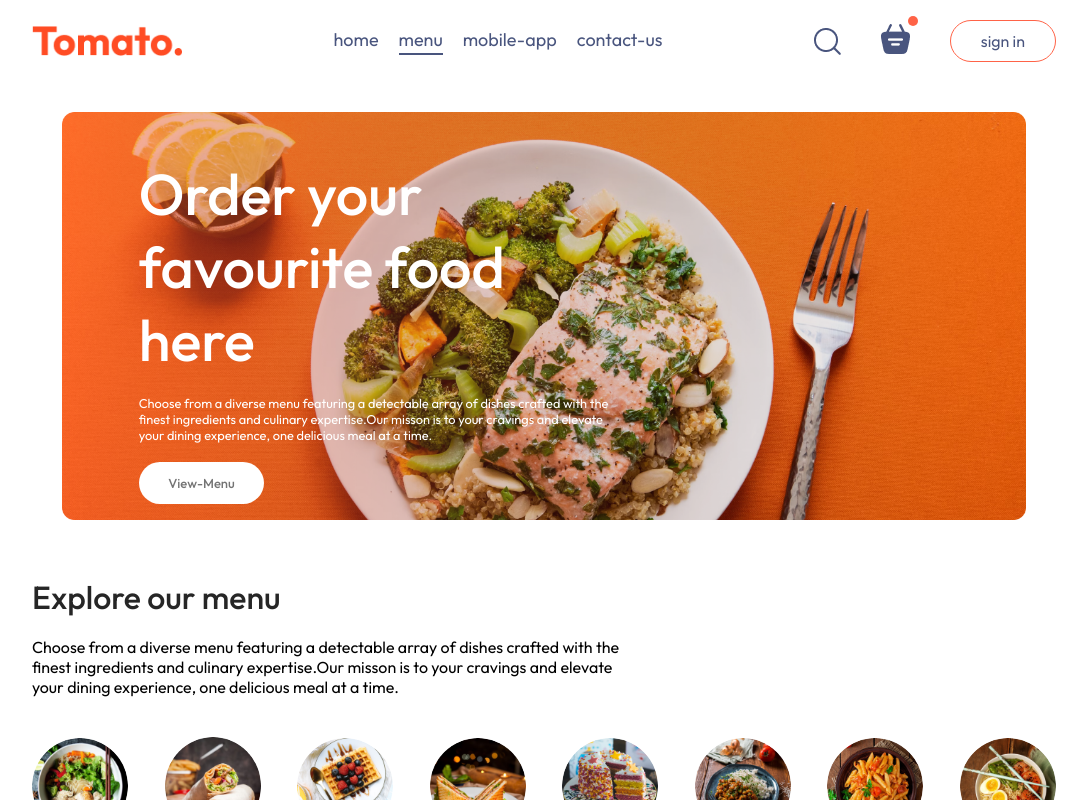
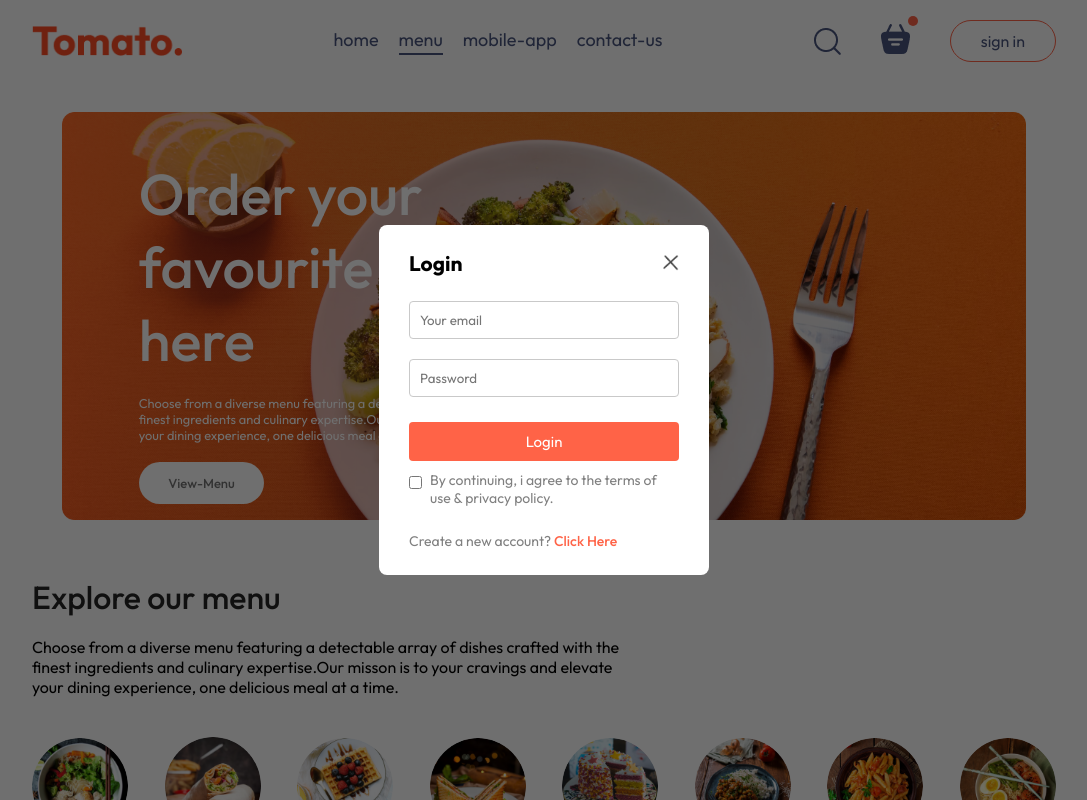
Before and after one commit to Dhack99/Food_Delivery_App, a React (Vite) app: page / in a window 1280 px wide. Both pictures are taken after a click on the button "sign in". Shown: the top 800 px of the page, without its empty margins (96-1183 px from the left). Built offline with nearby package versions, Linux system fonts and the light colour scheme.

Commit message:
Login/Sign Up

```diff
--- a/src/App.jsx
+++ b/src/App.jsx
@@ -1,16 +1,21 @@
-import React from 'react'
+import React, { useState } from 'react'
 import Navbar from './components/Navbar/Navbar'
 import { Route, Routes } from 'react-router-dom'
 import Home from './pages/Home/Home'
 import Cart from './pages/Cart/Cart'
 import PlaceOrder from './pages/PlaceOrder/PlaceOrder'
 import Footer from './components/Footer/Footer'
+import LoginPopup from './components/LoginPopup/LoginPopup'
 
 const App = () => {
+
+  const [showLogin,setShowLogin] = useState(false);
+
   return (
     <>
+    {showLogin?<LoginPopup setShowLogin={setShowLogin}/>:<></>}
       <div className="app">
-        <Navbar />
+        <Navbar setShowLogin={setShowLogin}/>
         <Routes>
           <Route path="/" element={<Home />} />
           <Route path="/cart" element={<Cart />} />
--- /dev/null
+++ b/src/components/LoginPopup/LoginPopup.css
@@ -0,0 +1,76 @@
+.login-popup{
+    position: absolute;
+    z-index: 1;
+    width: 100%;
+    height: 100%;
+    background-color: #00000090;
+    display: grid;
+}
+
+.login-popup-container{
+    place-self: center;
+    width: max(23vw,330px);
+    color: #808080;
+    background-color: white;
+    display: flex;
+    flex-direction: column;
+    gap: 25px;
+    padding: 25px 30px;
+    border-radius: 8px;
+    font-size: 14px;
+    animation: fadeIn 0.5s;
+
+}
+
+.login-popup-title{
+    display: flex;
+    justify-content: space-between;
+    align-items: center;
+    color: black;
+}
+
+.login-popup-title img{
+    width: 16px;
+    cursor: pointer;
+}
+
+.login-popup-inputs{
+    display: flex;
+    flex-direction: column;
+    gap: 20px;
+}
+
+.login-popup-inputs input{
+    outline: none;
+    border: 1px solid #c9c9c9;
+    padding: 10px;
+    border-radius: 4px;
+}
+
+.login-popup-container button{
+    border: none;
+    padding: 10px;
+    border-radius:4px ;
+    color: white;
+    background-color:tomato ;
+    font-size: 15px;
+    cursor: pointer;
+}
+
+.login-popup-condition{
+    display: flex;
+    align-items: start;
+    gap: 8px;
+    margin-top: -15px;
+}
+
+.login-popup-condition input{
+    margin-top: 5px;
+}
+
+.login-popup p span{
+    color: tomato;
+    font-weight: 500;
+    cursor: pointer;
+
+}
--- /dev/null
+++ b/src/components/LoginPopup/LoginPopup.jsx
@@ -0,0 +1,34 @@
+import { useState } from 'react';
+import './LoginPopup.css';
+import { assets } from '../../assets/assets';
+
+const LoginPopup = ({setShowLogin}) => {
+
+    const [currState,setCurrState] = useState("Login")
+
+  return (
+    <div className='login-popup'>
+        <form  className="login-popup-container">
+            <div className="login-popup-title">
+                <h2>{currState}</h2>
+                <img onClick={()=>setShowLogin(false)} src={assets.cross_icon} alt=''/>
+            </div>
+            <div className="login-popup-inputs">
+                {currState==="Login"?<></>:<input type='text' placeholder='Your name' required/> }
+                <input type='email' placeholder='Your email' required/>
+                <input type='password' placeholder='Password' required/>
+            </div>
+            <button>{currState==="Sign Up"?"Create account":"Login"}</button>
+            <div className="login-popup-condition">
+                <input type="checkbox" required/>
+                <p>By continuing, i agree to the terms of use & privacy policy.</p>
+            </div>
+            {currState==="Login"
+            ?<p>Create a new account? <span onClick={()=>setCurrState("Sign Up")}>Click Here</span></p>
+            :<p>Already have an account? <span onClick={()=>setCurrState("Login")}>Login Here</span></p>}
+        </form>
+    </div>
+  )
+}
+
+export default LoginPopup
--- a/src/components/Navbar/Navbar.jsx
+++ b/src/components/Navbar/Navbar.jsx
@@ -3,7 +3,7 @@
 import {assets} from '../../assets/assets';
 import { Link } from 'react-router-dom';
 
-const Navbar = () => {
+const Navbar = ({setShowLogin}) => {
 
     const[menu,setMenu] = useState("menu")
 
@@ -22,7 +22,7 @@
                 <img src={assets.basket_icon} alt="" />
                 <div className="dot"></div>
             </div>
-            <button>sign in</button>
+            <button onClick={()=>setShowLogin(true)}>sign in</button>
         </div>
     </div>
   )
```
